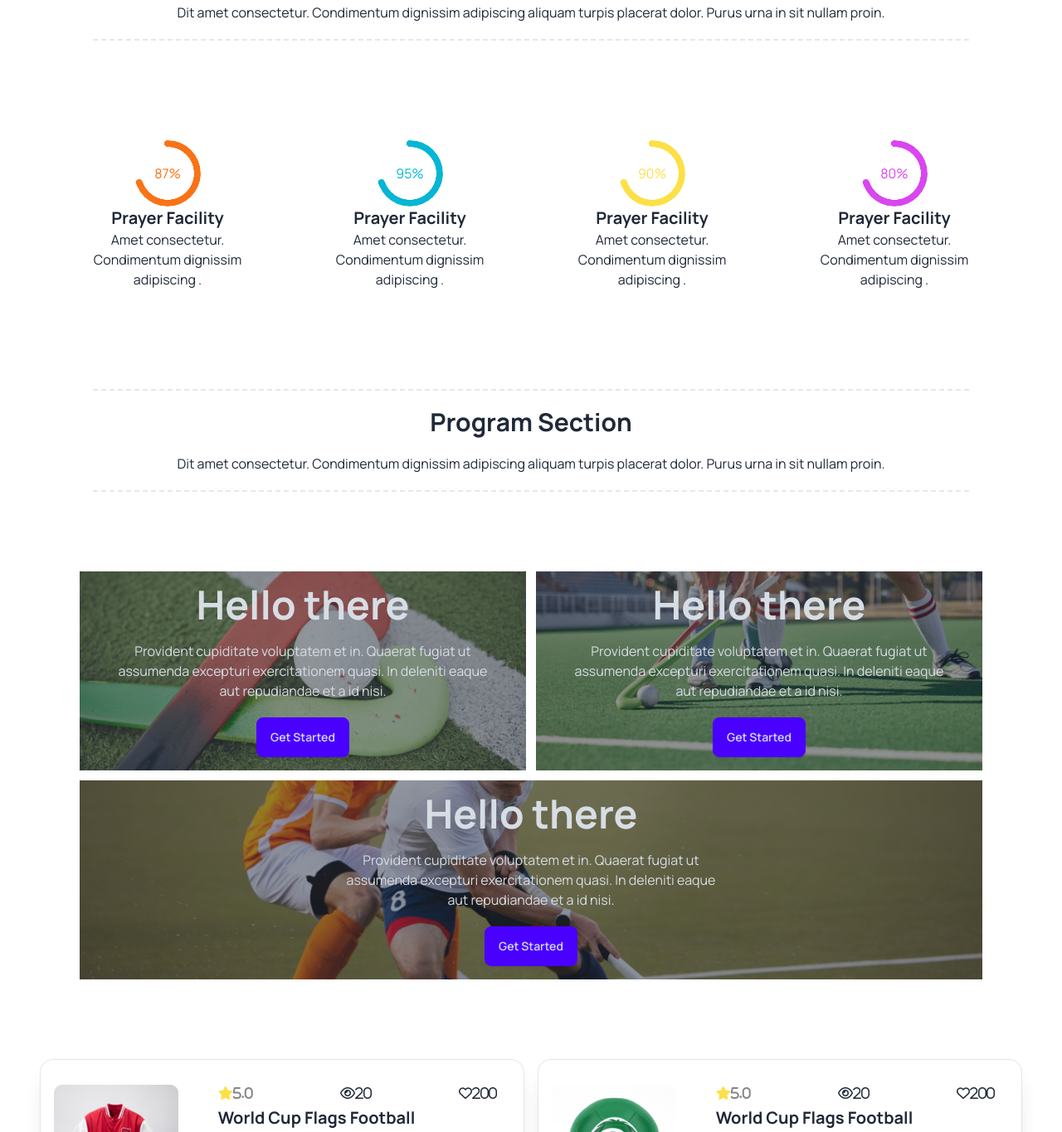
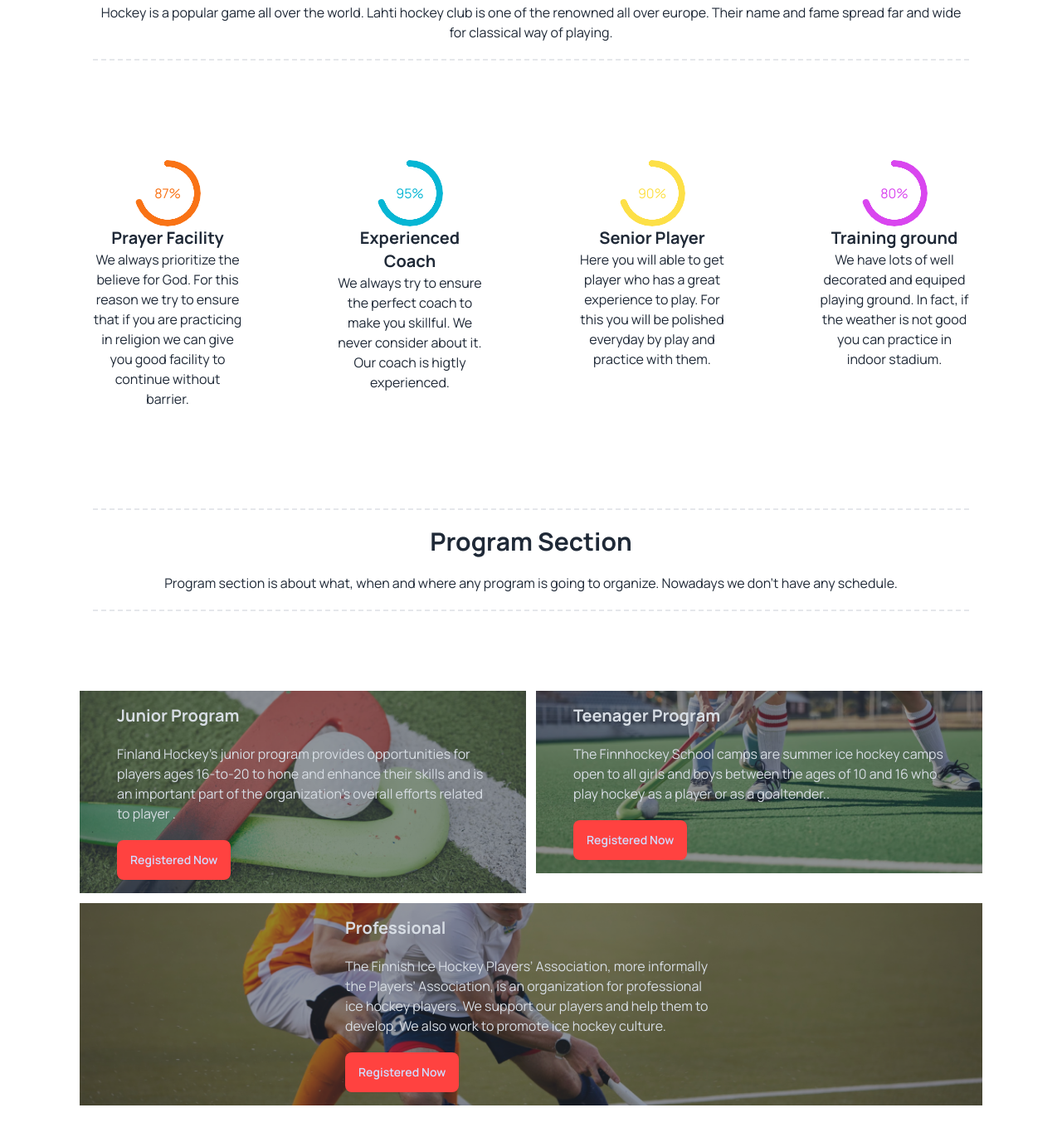
Before and after one commit to Mridul-Chandra-Nath/Hockey, a plain HTML site: page index.html in a window 1280 px wide. Shown: the part 809-2174 px from the top of the page at 83% size. Drawn offline with nearby package versions, Linux system fonts and the light colour scheme.

Commit message:
Almost done

```diff
--- a/index.html
+++ b/index.html
@@ -85,7 +85,7 @@
                 <div class="relative hidden md:block lg:block">
                     <input type="text"
                         class="py-2 px-4 border border-gray-300 rounded-full focus:border-blue-500 w-full"
-                        placeholder="🔍" ; Search...">
+                        placeholder="" ; Search...">
                     <div class="absolute inset-y-0 right-0 pr-3 flex items-center pointer-events-none">
                         <i class="fa-solid fa-magnifying-glass"></i>
                     </div>
@@ -97,7 +97,7 @@
 
     </section>
     <!-- Slighter or Carousel section -->
-    <section class="my-10 ">
+    <section class="my-10 relative">
         <div class="carousel flex  mx-auto max-w-5xl lg:h-[550px] items-center">
             <div id="slide1" class="carousel-item relative w-full">
                 <img src="Images/1.png" class="w-full" />
@@ -129,15 +129,26 @@
             </div>
         </div>
 
+        <!-- Badge section -->
+        <section class="absolute w-80 h-24 bottom-16 right-32  bg-slate-800 text-white pt-2 px-2  rounded align-center">
+            <h3 class="text-white font-bold px-2">Meet all the heroes from the field</h3>
+            <p class="px-2 text-xs">Here you will get all the name and renowned athletes of Hockey here. </p>
         </section>
+        <!-- <span class="absolute top-0 right-0 bg-red-500 text-white px-2 py-1 rounded-full">New</span> -->
+
+
+    </section>
+
+
+
 
     <!-- professional hockey club section -->
     <section class="my-20 border-dashed border-t-2 border-b-2 lg:ml-28 mr-28">
         <div class="lg:pt-5 pb-5">
             <h3 class="text-3xl font-bold text-center mb-5">Professional Hockeys Club</h3>
-            <p class="text-center lg:max-w-[600]">Dit amet consectetur. Condimentum dignissim adipiscing aliquam turpis
-                placerat dolor. Purus urna in sit
-                nullam proin. </p>
+            <p class="text-center lg:max-w-[600]">Hockey is a popular game all over the world. Lahti hockey club is one
+                of the renowned all over europe. Their name and fame spread far and wide for classical way of playing.
+            </p>
         </div>
 
     </section>
@@ -151,28 +162,32 @@
                 <div class="justify-center radial-progress bg-white text-orange-500  border-primary items-center   "
                     style="--value:70;" role="progressbar">87%</div>
                 <h4 class="font-bold text-xl">Prayer Facility</h4>
-                <p>Amet consectetur. Condimentum dignissim adipiscing .</p>
+                <p>We always prioritize the believe for God. For this reason we try to ensure that if you are practicing
+                    in religion we can give you good facility to continue without barrier.</p>
             </div>
             <!-- 2nd Redial -->
             <div class="flex flex-col items-center text-center my-10">
                 <div class="justify-center radial-progress bg-white text-cyan-500  border-primary items-center   "
                     style="--value:70;" role="progressbar">95%</div>
-                <h4 class="font-bold text-xl">Prayer Facility</h4>
-                <p>Amet consectetur. Condimentum dignissim adipiscing .</p>
+                <h4 class="font-bold text-xl">Experienced Coach</h4>
+                <p>We always try to ensure the perfect coach to make you skillful. We never consider about it. Our coach
+                    is higtly experienced.</p>
             </div>
             <!-- 3rd Redial -->
             <div class="flex flex-col items-center text-center my-10">
                 <div class="justify-center radial-progress bg-white text-yellow-300  border-primary items-center   "
                     style="--value:70;" role="progressbar">90%</div>
-                <h4 class="font-bold text-xl">Prayer Facility</h4>
-                <p>Amet consectetur. Condimentum dignissim adipiscing .</p>
+                <h4 class="font-bold text-xl">Senior Player</h4>
+                <p>Here you will able to get player who has a great experience to play. For this you will be polished
+                    everyday by play and practice with them.</p>
             </div>
             <!-- 4th Redial -->
             <div class="flex flex-col items-center text-center my-10">
                 <div class="justify-center radial-progress bg-white text-fuchsia-500  border-primary items-center   "
                     style="--value:70;" role="progressbar">80%</div>
-                <h4 class="font-bold text-xl">Prayer Facility</h4>
-                <p>Amet consectetur. Condimentum dignissim adipiscing .</p>
+                <h4 class="font-bold text-xl">Training ground</h4>
+                <p>We have lots of well decorated and equiped playing ground. In fact, if the weather is not good you
+                    can practice in indoor stadium.</p>
             </div>
         </div>
     </section>
@@ -183,9 +198,8 @@
     <section class="my-20 border-dashed border-t-2 border-b-2 lg:ml-28 mr-28">
         <div class="lg:pt-5 pb-5">
             <h3 class="text-3xl font-bold text-center mb-5">Program Section</h3>
-            <p class="text-center lg:max-w-[600]">Dit amet consectetur. Condimentum dignissim adipiscing aliquam turpis
-                placerat dolor. Purus urna in sit
-                nullam proin. </p>
+            <p class="text-center lg:max-w-[600]">Program section is about what, when and where any program is going to
+                organize. Nowadays we don't have any schedule. </p>
         </div>
 
     </section>
@@ -198,10 +212,13 @@
                 <div class="hero " style="background-image: url(Images/2.png);">
                     <div class="hero-overlay"></div>
                     <div class="hero-content text-center text-neutral-content">
-                  <div class="max-w-md">
-                    <h1 class="mb-5 text-5xl font-bold">Hello there</h1>
-                    <p class="mb-5">Provident cupiditate voluptatem et in. Quaerat fugiat ut assumenda excepturi exercitationem quasi. In deleniti eaque aut repudiandae et a id nisi.</p>
-                    <button class="btn btn-primary">Get Started</button>
+                        <div class="max-w-md text-start">
+                            <h1 class="mb-5 text-xl font-bold">Junior Program</h1>
+                            <p class="mb-5">Finland Hockey's junior program provides opportunities for players ages
+                                16-to-20
+                                to hone and enhance their skills and is an important part of the organization's overall
+                                efforts related to player . </p>
+                            <button class="btn btn-primary border-0 bg-[#FF4240]">Registered Now</button>
                         </div>
                     </div>
                 </div>
@@ -211,10 +228,12 @@
                     <div class="hero" style="background-image: url(Images/3.png);">
                         <div class="hero-overlay"></div>
                         <div class="hero-content text-center text-neutral-content">
-                      <div class="max-w-md">
-                        <h1 class="mb-5 text-5xl font-bold">Hello there</h1>
-                        <p class="mb-5">Provident cupiditate voluptatem et in. Quaerat fugiat ut assumenda excepturi exercitationem quasi. In deleniti eaque aut repudiandae et a id nisi.</p>
-                        <button class="btn btn-primary">Get Started</button>
+                            <div class="max-w-md text-start">
+                                <h1 class="mb-5 text-xl font-bold">Teenager Program</h1>
+                                <p class="mb-5">The Finnhockey School camps are summer ice hockey camps open to all
+                                    girls and boys between the ages of 10 and 16 who play hockey as a player or as a
+                                    goaltender..</p>
+                                <button class="btn bg-[#FF4240] border-0 btn-primary">Registered Now</button>
                             </div>
                         </div>
                     </div>
@@ -225,10 +244,13 @@
                     <div class="hero" style="background-image: url(Images/4.png);">
                         <div class="hero-overlay"></div>
                         <div class="hero-content text-center text-neutral-content">
-                      <div class="max-w-md">
-                        <h1 class="mb-5 text-5xl font-bold">Hello there</h1>
-                        <p class="mb-5">Provident cupiditate voluptatem et in. Quaerat fugiat ut assumenda excepturi exercitationem quasi. In deleniti eaque aut repudiandae et a id nisi.</p>
-                        <button class="btn btn-primary">Get Started</button>
+                            <div class="max-w-md text-start">
+                                <h1 class="mb-5 text-xl font-bold">Professional</h1>
+                                <p class="mb-5">The Finnish Ice Hockey Players’ Association, more informally the
+                                    Players’ Association, is an organization for professional ice hockey players. We
+                                    support our players and help them to develop. We also work to promote ice hockey
+                                    culture. </p>
+                                <button class="btn border-0 bg-[#FF4240] btn-primary">Registered Now</button>
                             </div>
                         </div>
                     </div>
@@ -254,7 +276,7 @@
                         <i class="fa-regular fa-eye">20</i>
                         <i class="fa-regular fa-heart">200</i>
                     </div>
-                    <h2 class="card-title font-bold">World Cup Flags Football</h2>
+                    <h2 class="card-title font-bold">World Cup sweater Football</h2>
                     <p>Dolor sit amet consectetur. Ut urna diam quis sagittis. </p>
                     <div class="flex justify-between">
                         <h3 class="text-red-600 font-bold">Price-$22.00</h3>
@@ -288,7 +310,7 @@
                         <i class="fa-regular fa-eye">20</i>
                         <i class="fa-regular fa-heart">200</i>
                     </div>
-                    <h2 class="card-title font-bold">World Cup Flags Football</h2>
+                    <h2 class="card-title font-bold">World Cup Cap</h2>
                     <p>Dolor sit amet consectetur. Ut urna diam quis sagittis. </p>
                     <div class="flex justify-between">
                         <h3 class="text-red-600 font-bold">Price-$22.00</h3>
@@ -305,7 +327,7 @@
                         <i class="fa-regular fa-eye">20</i>
                         <i class="fa-regular fa-heart">200</i>
                     </div>
-                    <h2 class="card-title font-bold">World Cup Flags Football</h2>
+                    <h2 class="card-title font-bold">World Cup jersey Football</h2>
                     <p>Dolor sit amet consectetur. Ut urna diam quis sagittis. </p>
                     <div class="flex justify-between">
                         <h3 class="text-red-600 font-bold">Price-$22.00</h3>
@@ -322,7 +344,7 @@
                         <i class="fa-regular fa-eye">20</i>
                         <i class="fa-regular fa-heart">200</i>
                     </div>
-                    <h2 class="card-title font-bold">World Cup Flags Football</h2>
+                    <h2 class="card-title font-bold">World Cup helmet</h2>
                     <p>Dolor sit amet consectetur. Ut urna diam quis sagittis. </p>
                     <div class="flex justify-between">
                         <h3 class="text-red-600 font-bold">Price-$22.00</h3>
@@ -339,7 +361,7 @@
                         <i class="fa-regular fa-eye">20</i>
                         <i class="fa-regular fa-heart">200</i>
                     </div>
-                    <h2 class="card-title font-bold">World Cup Flags Football</h2>
+                    <h2 class="card-title font-bold">World Cup Football</h2>
                     <p>Dolor sit amet consectetur. Ut urna diam quis sagittis. </p>
                     <div class="flex justify-between">
                         <h3 class="text-red-600 font-bold">Price-$22.00</h3>
@@ -355,9 +377,10 @@
     <section class="my-20 m-auto border-dashed border-t-2 border-b-2 lg:ml-28 mr-28">
         <div class="lg:pt-5 pb-5">
             <h3 class="text-3xl font-bold text-center mb-5">Client Section</h3>
-            <p class="text-center lg:max-w-[600]">Dit amet consectetur. Condimentum dignissim adipiscing aliquam turpis
-                placerat dolor. Purus urna in sit
-                nullam proin. </p>
+            <p class="text-center lg:max-w-[600]">We and our 128 partners store and/or access information on a device,
+                such as unique IDs in cookies to process personal data. You may accept or manage your choices by
+                clicking below or at any time in the privacy policy page. These choices will be signaled to our partners
+                and will not affect browsing data. </p>
         </div>
 
     </section>
@@ -442,9 +465,8 @@
     <section class="my-20 border-dashed border-t-2 border-b-2 lg:ml-28 mr-28">
         <div class="lg:pt-5 pb-5">
             <h3 class="text-3xl font-bold text-center mb-5">Get In Touch</h3>
-            <p class="text-center lg:max-w-[600]">Dit amet consectetur. Condimentum dignissim adipiscing aliquam turpis
-                placerat dolor. Purus urna in sit
-                nullam proin. </p>
+            <p class="text-center lg:max-w-[600]">We are not only working in finland. We have eagerness to expand our
+                service all over the world. If you think you play good feel free to register for that.</p>
         </div>
 
     </section>
@@ -498,10 +520,10 @@
 
             </div>
             <div class="space-y-4 ">
-                <p class="font-extrabold text-xl">Your Name</p>
+                <p class="font-extrabold text-xl">Your Email</p>
                 <input class="border rounded w-80 h-14" type="text" name="" placeholder="Enter your full name" id="">
 
-                <p class="font-extrabold text-xl">Subject</p>
+                <p class="font-extrabold text-xl">Your PhoneNo</p>
                 <input class="border rounded w-80 h-14" type="text" name="" placeholder="Enter your full name" id="">
 
 
```
Lines whose indentation alone changed are shown as unchanged.
